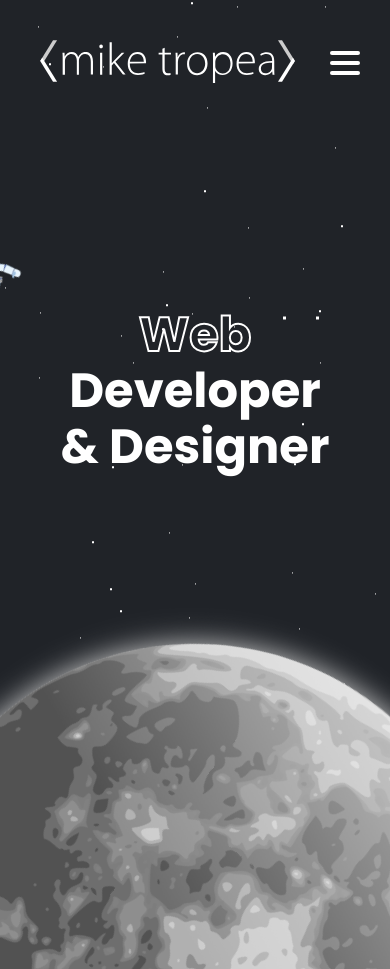
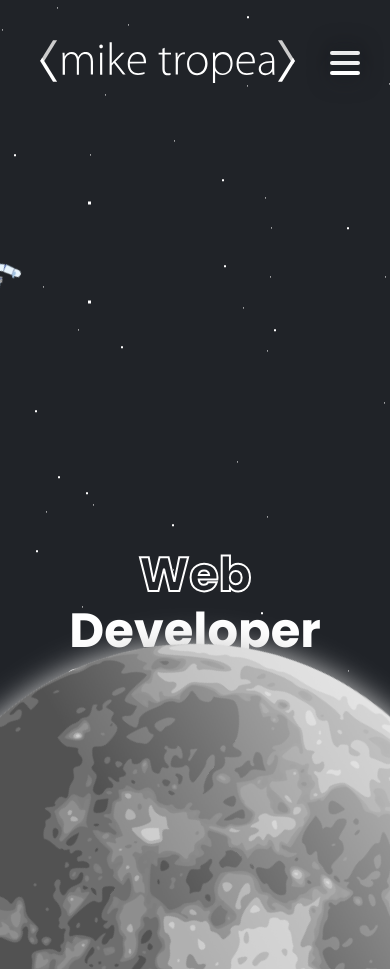
Before and after one commit to mikeizo/portfolio, a Next.js app: page / in a window 390 px wide. Before the commit the page ends 844 px from the top, so only its background shows below. Built offline with nearby package versions, Linux system fonts and the light colour scheme.

Commit message:
Fix mobile display styles

```diff
--- a/src/components/layouts/default.tsx
+++ b/src/components/layouts/default.tsx
@@ -9,6 +9,7 @@ import { createTheme, ThemeProvider } from '@mui/material/styles'
 import '@fontsource/poppins/200.css'
 import '@fontsource/poppins/300.css'
 import '@fontsource/poppins/700.css'
+import { red } from '@mui/material/colors'
 
 type Props = {
   children?: ReactNode
@@ -35,7 +36,7 @@ export default function Layout({ children }: Props) {
         <div className="stars" id="stars-md"></div>
         <div className="stars" id="stars-lg"></div>
         <Header />
-        <Container>
+        <Container sx={{ paddingX: 5 }} disableGutters={true}>
           <main>{children}</main>
         </Container>
         {route.pathname !== '/' && <Footer />}
--- a/src/components/regions/Header.js
+++ b/src/components/regions/Header.js
@@ -7,7 +7,7 @@ import Menu from '@/components/regions/Menu'
 export default function Header() {
   return (
     <header>
-      <Box component="nav" p={5}>
+      <Box component="nav" sx={{ padding: 5 }}>
         <Grid container direction="row" justifyContent="space-between">
           <Grid item>
             <Link href="/">
--- a/src/components/regions/Menu.js
+++ b/src/components/regions/Menu.js
@@ -38,8 +38,7 @@ export default function Navigation() {
   return (
     <>
       <ContactForm contactChange={toggleContact} contact={showContact} />
-      <Hidden smDown>
-        <Box className="menu-custom">
+      <Box id="menu-custom" sx={{ display: { xs: 'none', md: 'block' } }}>
         <MainMenu />
         <Box ml={2} display="inline">
           <a className="btn btn-white" onClick={toggleContact}>
@@ -47,9 +46,7 @@ export default function Navigation() {
           </a>
         </Box>
       </Box>
-      </Hidden>
-      <Hidden mdUp>
-        <Box id="mobile-menu">
+      <Box id="mobile-menu" sx={{ display: { md: 'none', sm: 'block' } }}>
         <button
           onClick={toggleMenu}
           className={`menu-btn ${showMenu ? 'open' : ''}`}
@@ -69,7 +66,6 @@ export default function Navigation() {
           </a>
         </Box>
       </Box>
-      </Hidden>
     </>
   )
 }
--- a/src/pages/index.tsx
+++ b/src/pages/index.tsx
@@ -44,13 +44,15 @@ export default function Index() {
     <Layout>
       <Astronaut />
       <Box
-        display="flex"
-        flexWrap="wrap"
-        justifyContent="center"
-        alignItems="center"
-        alignContent="center"
         className="home-title"
-        mt={-10}
+        sx={{
+          flexWrap: 'wrap',
+          display: { sm: 'flex', xs: 'block' },
+          paddingTop: { md: -10, sm: 0, xs: 20 },
+          justifyContent: 'center',
+          alignItems: 'center',
+          alignContent: 'center'
+        }}
       >
         <Box>
           <h1 className="outline vertical">Web</h1>
--- a/src/pages/work/index.tsx
+++ b/src/pages/work/index.tsx
@@ -28,7 +28,7 @@ export async function getStaticProps() {
 function WorkItems({ items }: Items) {
   const workItems = items.map(({ _id, slug, name, logo }: WorkItems) => {
     return (
-      <Grid item key={_id} p={5} xs={12} sm={6} md={4}>
+      <Grid item key={_id} xs={12} sm={6} md={4}>
         <Link href={`work/[slug]`} as={`work/${slug}`}>
           <Box className="work-item">
             <img
@@ -37,7 +37,7 @@ function WorkItems({ items }: Items) {
               alt={name}
             />
           </Box>
-          <Box mt={3}>
+          <Box sx={{ textAlign: 'center', marginTop: 3 }}>
             <p>{name}</p>
           </Box>
         </Link>
--- a/src/styles/_navigation.scss
+++ b/src/styles/_navigation.scss
@@ -1,5 +1,5 @@
 #app {
-  .menu-custom {
+  #menu-custom {
     font-weight: 200;
     a {
       text-decoration: none;
@@ -42,6 +42,7 @@
     a {
       margin: 20px 0;
       font-size: 2rem;
+      font-weight: 200;
       text-align: center;
       text-decoration: none;
     }
@@ -93,6 +94,7 @@
           opacity: 1;
           transition: all 0.5s ease;
           transform-origin: 5px 0px;
+          box-shadow: 0px 0px 25px $black;
         }
       }
       &.open .menu-box {
--- a/src/styles/_pages.scss
+++ b/src/styles/_pages.scss
@@ -14,12 +14,6 @@
   * Work
   */
   #work {
-    display: flex;
-    flex-direction: row;
-    flex-wrap: wrap;
-    justify-content: center;
-    align-items: stretch;
-    text-align: center;
     .work-item {
       display: flex;
       justify-content: center;
--- a/src/styles/_typography.scss
+++ b/src/styles/_typography.scss
@@ -46,7 +46,7 @@
       line-height: 6rem;
     }
     .vertical {
-      font-size: 4.7rem;
+      font-size: 4.2rem;
     }
   }
   @media only screen and (max-width: 600px) {
--- a/src/styles/style.scss
+++ b/src/styles/style.scss
@@ -79,7 +79,7 @@ body {
 
   .vertical {
     margin: 0;
-    @media only screen and (min-width: 695px) {
+    @media only screen and (min-width: 600px) {
       transform: rotate(-90deg);
       -webkit-transform: rotate(-90deg);
       -moz-transform: rotate(-90deg);
```
Lines whose indentation alone changed are shown as unchanged.
